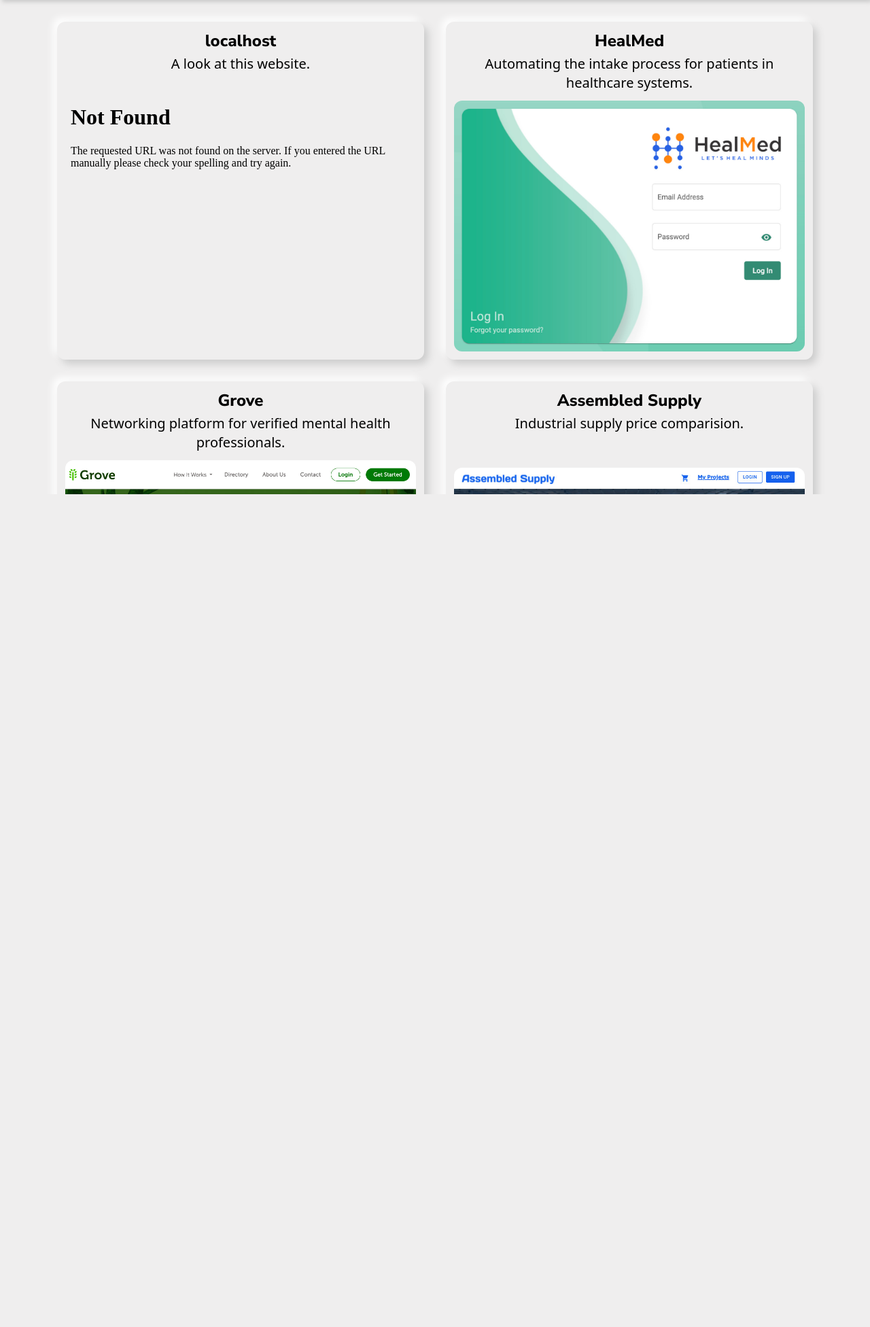
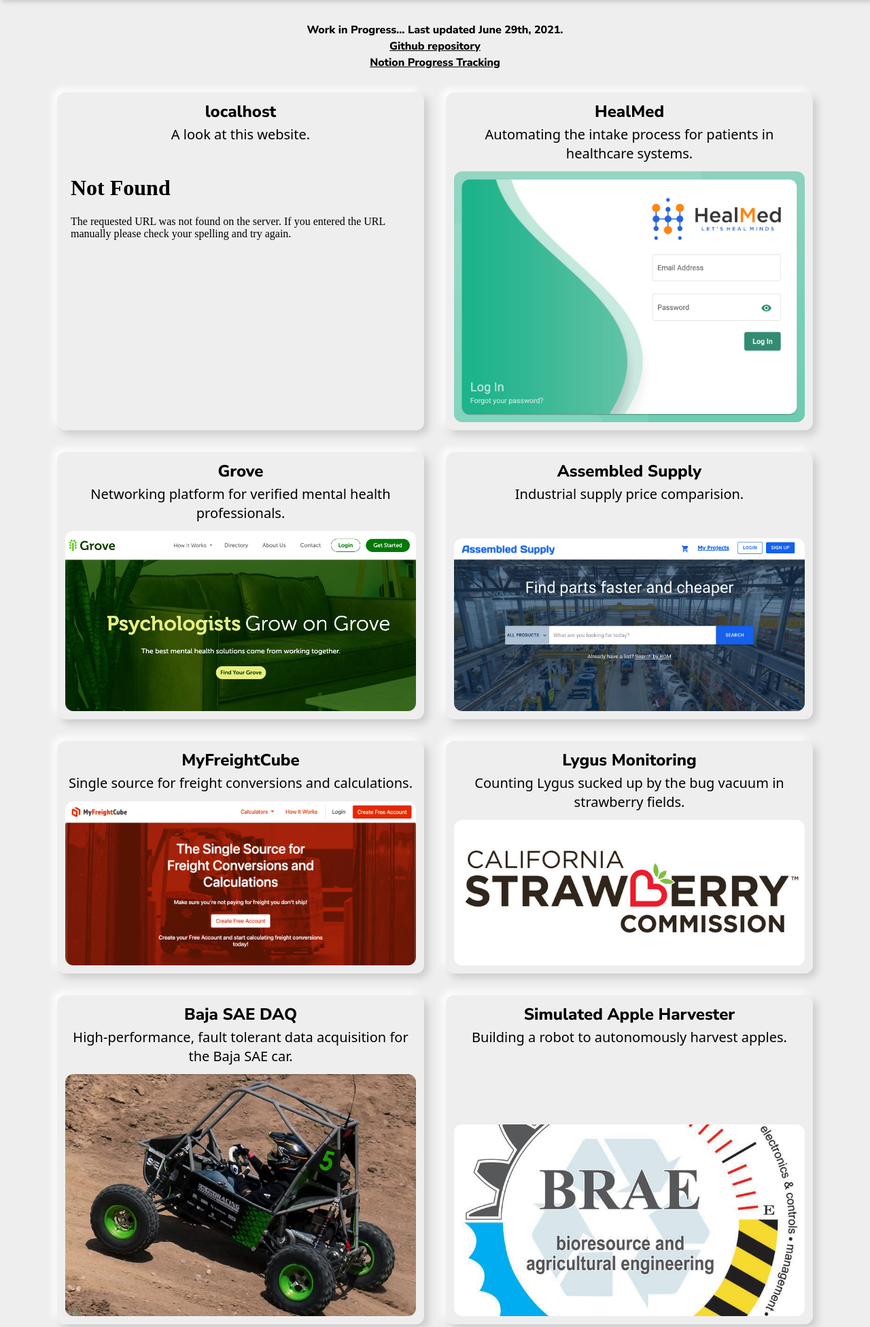
Before and after one commit to fletcheaston/Personal-Website, a Python web app: template website/templates/templates/home.html in a window 1280 px wide. Shown: the part 73-2025 px from the top of the page at 68% size. Before the commit the page ends 800 px from the top, so only its background shows below. Run offline with Jinja, Linux system fonts and the light colour scheme; the template is opened without the code that fills it, so the values that code supplies are empty.

Commit message:
Added the baja project to the home page. A few styling tweaks, added links for the github repo and the Notion tracker (though I'm not 100% if the link is working...). Slight updates to resume.

```diff
--- a/website/controllers/skills.py
+++ b/website/controllers/skills.py
@@ -6,7 +6,7 @@ skills: list[Skill] = [
         technologies=[
             "Django",
             "FastAPI",
-            "OepnAPI/Swagger",
+            "OpenAPI/Swagger",
             "REST",
         ],
     ),
--- a/website/templates/templates/base.html
+++ b/website/templates/templates/base.html
@@ -31,7 +31,7 @@
 
 <body>
 
-<div class="flex flex-col h-screen base-background">
+<div class="base-background">
     {% block content %}{% endblock %}
 </div>
 
--- a/website/templates/templates/components.html
+++ b/website/templates/templates/components.html
@@ -16,7 +16,7 @@
 {% macro work_experience_card(work_experience) %}
     <div class="rounded-xl about-card p-3 mt-4">
         <h4 class="text-lg">
-            {{ work_experience.title }}, {{ work_experience.company }}
+            <b>{{ work_experience.title }}, {{ work_experience.company }}</b>
         </h4>
         <h5 class="text-md mb-3">
             {{ work_experience.start_date }} - {{ work_experience.end_date }}
--- a/website/templates/templates/home.html
+++ b/website/templates/templates/home.html
@@ -8,7 +8,29 @@
 {% block content %}
     {{ super() }}
 
-    <main class="flex-1 overflow-y-auto text-center">
+    <main class="text-center pb-4">
+        <div class="mx-auto mt-8 non-secret-text" hidden>
+            <h1>
+                Work in Progress... Last updated June 29th, 2021.
+            </h1>
+
+            <h2>
+                <a href="https://github.com/fletcheaston/Personal-Website">
+                    <u>
+                        Github repository
+                    </u>
+                </a>
+            </h2>
+
+            <h2>
+                <a href="https://www.notion.so/joingrove/e5fc9c502bf3473792b0a4024a268014?v=b989c999ab1841db8419cc987d68b0e1">
+                    <u>
+                        Notion Progress Tracking
+                    </u>
+                </a>
+            </h2>
+        </div>
+
         <div class="grid gap-8 grid-cols-1 md:grid-cols-2 max-w-6xl mt-8 mx-auto px-5">
 
             {% call components.project_card(title="fletcheaston.com", title_id="website", subtitle="A look at this website.") %}
@@ -32,23 +54,27 @@
             {% endcall %}
 
             {% call components.project_card(title="Lygus Monitoring", title_id="lygus_monitoring", subtitle="Counting Lygus sucked up by the bug vacuum in strawberry fields.") %}
-                <img alt="Screenshot of assembledsupply.com." class="rounded-xl self-end" src="{{ url_for("static", path="/images/strawberry-center/home.jpg") }}"/>
+                <img alt="Screenshot of the California Strawberry Commission logo." class="rounded-xl self-end" src="{{ url_for("static", path="/images/strawberry-center/home.jpg") }}"/>
+            {% endcall %}
+
+            {% call components.project_card(title="Baja SAE DAQ", title_id="baja", subtitle="High-performance, fault tolerant data acquisition for the Baja SAE car.") %}
+                <img alt="Picture of the Cal Poly Racing Baja SAE car." class="rounded-xl self-end" src="{{ url_for("static", path="/images/baja/home.jpg") }}"/>
+            {% endcall %}
+
+            {% call components.project_card(title="Simulated Apple Harvester", title_id="apple", subtitle="Building a robot to autonomously harvest apples.") %}
+                <img alt="The Cal Poly BRAE logo." class="rounded-xl self-end" src="{{ url_for("static", path="/images/brae/home.jpg") }}"/>
+            {% endcall %}
+
+            {% call components.project_card(title="Watermelon Harvester", title_id="watermelon", subtitle="Building a robot to autonomously harvest watermelons.") %}
+                <img alt="The Cal Poly BRAE logo." class="rounded-xl self-end" src="{{ url_for("static", path="/images/brae/home.jpg") }}"/>
             {% endcall %}
 
             {% call components.project_card(title="SmartFarm", title_id="smartfarm", subtitle="Open-source Arduino-based platform for crop monitoring.") %}
-                <img alt="" class="rounded-xl self-end" src="{{ url_for("static", path="/images/brae/home.jpg") }}"/>
+                <img alt="The Cal Poly BRAE logo." class="rounded-xl self-end" src="{{ url_for("static", path="/images/brae/home.jpg") }}"/>
             {% endcall %}
 
             {% call components.project_card(title="Yellow Star-Thistle Killer", title_id="star_thistle", subtitle="Automated machine for hunting and killing yellow star-thistle.") %}
-                <img alt="" class="rounded-xl self-end" src="{{ url_for("static", path="/images/brae/home.jpg") }}"/>
-            {% endcall %}
-
-            {% call components.project_card(title="Simulated Apple Harvester", title_id="apple", subtitle="Building a robot to autonomously harvest apples.") %}
-                <img alt="" class="rounded-xl self-end" src="{{ url_for("static", path="/images/brae/home.jpg") }}"/>
-            {% endcall %}
-
-            {% call components.project_card(title="Watermelon Harvester", title_id="watermelon", subtitle="Building a robot to autonomously harvest watermelons.") %}
-                <img alt="" class="rounded-xl self-end" src="{{ url_for("static", path="/images/brae/home.jpg") }}"/>
+                <img alt="The Cal Poly BRAE logo." class="rounded-xl self-end" src="{{ url_for("static", path="/images/brae/home.jpg") }}"/>
             {% endcall %}
 
         </div>
@@ -68,4 +94,14 @@
             $("#website").parent().hide()
         }
     </script>
+
+    <script type="text/javascript">
+        // Only show the non-secret text when we're not in an iframe.
+        if (window.location !== window.parent.location) {
+            $(".non-secret-text").hide()
+        }
+        else {
+            $(".non-secret-text").show()
+        }
+    </script>
 {% endblock %}
```
Also changed, not shown: website/controllers/work_experiences.py (+41 -0 lines), website/templates/templates/about.html (+8 -2 lines), website/templates/static/images/baja/home.jpg (added), website/templates/static/images/brae/home.jpg.
